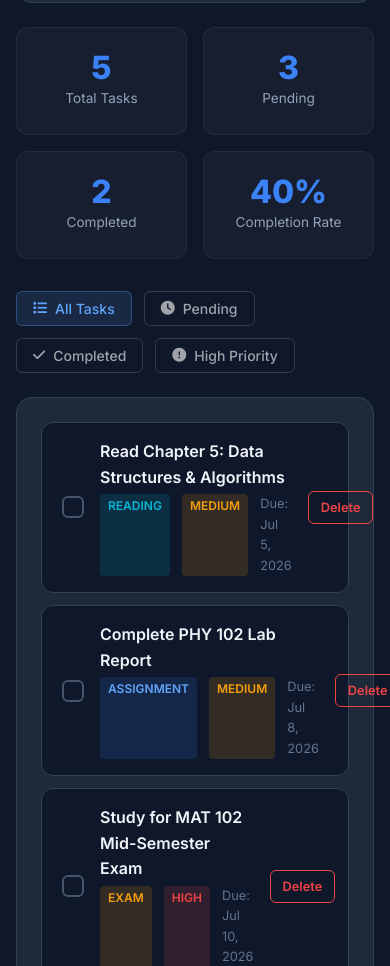
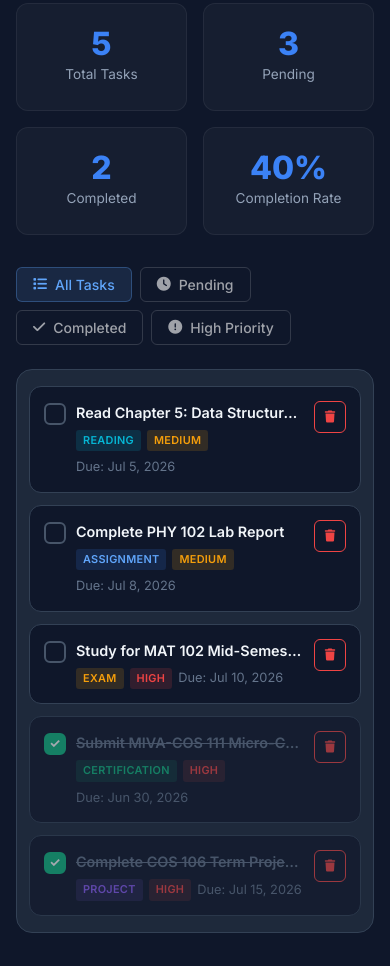
Before and after one commit to russiantech/chris-james, a plain HTML site: page academic.html in a window 390 px wide. Shown: the part 1034-2000 px from the top of the page. Drawn offline with Linux system fonts and the light colour scheme.

Commit message:
Responsive Planner Items

```diff
--- a/assets/css/style.css
+++ b/assets/css/style.css
@@ -1239,6 +1239,10 @@ img {
     padding: 24px;
     text-align: center;
     transition: var(--transition);
+    display: flex;
+    flex-direction: column;
+    align-items: center;
+    justify-content: center;
 }
 
 .stat-card:hover {
@@ -1906,6 +1910,114 @@ img {
 }
 
 /* ============================================
+   PLANNER — MOBILE RESPONSIVE FIXES
+   ============================================ */
+
+/* Flat, sleeker badge style for category & priority */
+.task-category,
+.task-priority {
+    display: inline-flex;
+    align-items: center;
+    padding: 2px 8px;
+    border-radius: 4px;
+    font-size: 0.72rem;
+    font-weight: 600;
+    letter-spacing: 0.4px;
+    text-transform: uppercase;
+    white-space: nowrap;
+    line-height: 1.6;
+}
+
+/* Delete button — contained, icon-ready */
+.task-delete {
+    flex-shrink: 0;
+    min-width: 36px;
+    width: 36px;
+    height: 36px;
+    padding: 0;
+    display: inline-flex;
+    align-items: center;
+    justify-content: center;
+    border-radius: var(--radius-sm);
+    font-size: 0.8rem;
+    line-height: 1;
+}
+
+@media (max-width: 600px) {
+    /* Stack task item: top row = checkbox + content, bottom = actions */
+    .task-item {
+        flex-wrap: wrap;
+        align-items: flex-start;
+        gap: 10px;
+        padding: 14px 14px;
+    }
+
+    .task-checkbox {
+        margin-top: 2px;
+    }
+
+    .task-content {
+        flex: 1 1 0;
+        min-width: 0; /* prevent text overflow */
+    }
+
+    .task-title {
+        font-size: 0.9rem;
+        white-space: nowrap;
+        overflow: hidden;
+        text-overflow: ellipsis;
+    }
+
+    /* Meta row: badges wrap naturally, never overflow */
+    .task-meta {
+        display: flex;
+        flex-wrap: wrap;
+        gap: 6px;
+        align-items: center;
+        margin-top: 6px;
+    }
+
+    /* Badges: flatter, more compact on mobile */
+    .task-category,
+    .task-priority {
+        font-size: 0.68rem;
+        padding: 2px 7px;
+        border-radius: 3px;
+        letter-spacing: 0.3px;
+    }
+
+    /* Delete button pushed to right of the same row as checkbox+content */
+    .task-delete {
+        align-self: flex-start;
+        width: 32px;
+        height: 32px;
+        min-width: 32px;
+        margin-left: auto;
+        font-size: 0.75rem;
+    }
+
+    /* Filter buttons: smaller + denser on mobile */
+    .planner-filters {
+        gap: 8px;
+    }
+
+    .filter-btn {
+        padding: 6px 14px;
+        font-size: 0.8rem;
+    }
+
+    /* Input card padding tighter */
+    .planner-input-card {
+        padding: 20px 16px;
+    }
+
+    /* Task list container padding tighter */
+    .task-list-container {
+        padding: 16px 12px;
+    }
+}
+
+/* ============================================
    ANIMATIONS
    ============================================ */
 @keyframes fadeInUp {
--- a/assets/js/planner.js
+++ b/assets/js/planner.js
@@ -126,7 +126,7 @@ function initPlanner() {
                     <span style="${isOverdue ? 'color: var(--danger); font-weight: 600;' : ''}">Due: ${dueFormatted}${isOverdue ? ' (Overdue)' : ''}</span>
                 </div>
             </div>
-            <button class="task-delete" onclick="deleteTask('${task.id}')">Delete</button>
+            <button class="task-delete" onclick="deleteTask('${task.id}')"><i class="fas fa-trash"></i></button>
         `;
 
         return div;
```
Also changed, not shown: academic.html (+1 -0 lines), 6 other files.
